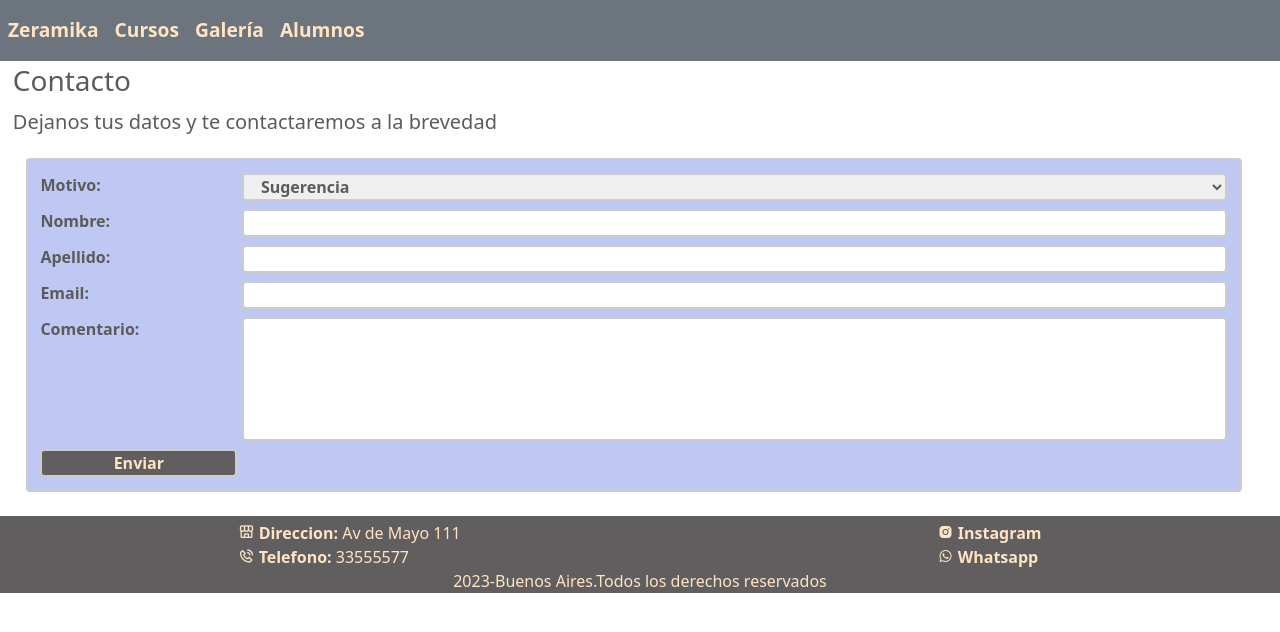
After one commit to SSDD2022/TP3, a Django app: page /contacto/ in a window 1280 px wide. The commit adds this page. Shown: the top 632 px of the page. Run offline with Django 4.2, Linux system fonts and the light colour scheme; some libraries are stand-ins or nearby versions.

Commit message:
form contacto

```diff
--- a/taller/forms.py
+++ b/taller/forms.py
@@ -1,5 +1,6 @@
 from django import forms
 from django.core.exceptions import ValidationError
+import re
 class Inscripcion_form(forms.Form):
         CURSOS = ((1, 'Cerámica para niños'),
                   (2, 'Cerámica para adultos'),
@@ -25,3 +26,25 @@ class agregar_trabajo_form(forms.Form):
     autor = forms.CharField(label="Autor", required=True)
     fecha = forms.DateField(widget=forms.DateInput(attrs={'type': 'date'}))
     #curso = forms.ChoiceField(choices=TYPE_CHOICES,)
+
+class Contacto(forms.Form):
+    MOTIVOS = (('SUG', 'Sugerencia'),
+               ('CON', 'Consulta'),
+               ('SUS', 'Suscripción')
+              )
+    motivo = forms.ChoiceField(choices = MOTIVOS, required=True)
+    nombre = forms.CharField(max_length=30,label="Nombre", required=True)
+    apellido = forms.CharField(max_length=50,label="Apellido", required=True)
+    mail = forms.EmailField(max_length=30,label="Email", required=True)
+    comentario = forms.CharField(max_length=500,widget=forms.Textarea(attrs={"rows":"5"}),required=False)
+    def clean_mail (self):
+        EMAIL_REGEX = r"(^[a-zA-Z0-9_.+-]+@[a-zA-Z0-9-]+\.[a-zA-Z0-9-.]+$)"
+        mail = self.cleaned_data.get('mail')
+        if mail and not re.match(EMAIL_REGEX, mail):
+            raise ValidationError ('Mail inválido')
+    def clean (self):
+        motivo = self.cleaned_data["motivo"]
+        comentario = self.cleaned_data["comentario"]
+        if motivo != 'SUS' and len(comentario) == 0:
+           self.fields['comentario'].widget.attrs['placeholder'] = 'Por favor completa el comentario ...'
+           raise ValidationError ( 'Por favor completa el comentario ...')
--- a/taller/static/taller/css/base.css
+++ b/taller/static/taller/css/base.css
@@ -1,3 +1,12 @@
+*{
+    margin: 0;                     /* buena práctica: resetear */
+    padding: 0;                    /* buena práctica: resetear */
+                                   /* setear fuentes y por último sans-serif */
+/*    font-size: medium;  */
+    box-sizing: border-box;
+    user-select: none;
+ }
+
 body{
     display: relative;   /* Para scroll con header fijo */
 }
--- /dev/null
+++ b/taller/static/taller/css/contacto.css
@@ -0,0 +1,63 @@
+.form-container {
+    display: grid;
+    grid-template-columns: 1fr 5fr;
+    grid-template-rows: auto;
+    grid-auto-flow: row;
+    grid-row-gap: 0.5rem;
+    grid-column-gap: 0.3rem;
+    width: 95%;
+    margin-top: 1.5rem;
+    margin-right: 0.5rem;
+    margin-left: 2%;
+    margin-bottom: 1.5em;
+    border: 2px solid #ccc;
+    border-radius: 4px;
+    box-sizing: border-box;
+    padding: 1%;
+    background-color: #bfc7f3; /* rgb(193, 214, 241);  /* bisque; */
+  }
+
+.form-container .labeles {
+    font-weight: bold;
+    color: #5c5b5b;
+}
+.form-containter .botones {
+    color: white;
+    font-size: medium;
+    font-weight: bold;
+    margin: 0 1.8rem 0 0;
+    text-align: center;
+}
+input, textarea, select {
+    border: 2px solid #ccc;
+    border-radius: 4px;
+    box-sizing: border-box;
+    padding-left: 0.8rem;
+}
+input:focus, textarea:focus, select:focus,
+input:hover, textarea:hover, select:hover  {
+    outline: 2px solid #ccc;
+    border-radius: 4px;
+    box-sizing: border-box;
+}
+select:hover {
+    cursor: pointer;
+}
+textarea {
+    resize: none;
+}
+select {
+    font-weight: bold;
+    color: #5c5b5b; /* rgb(221, 126, 10); */
+}
+input[type=submit] {
+    background-color: #605e5f;
+    color: bisque;
+    font-weight: bold;
+    padding-left: 0;
+}
+input[type=submit]:hover {
+    color: white;
+    font-weight: bold;
+    cursor: pointer;
+}
--- /dev/null
+++ b/taller/templates/taller/contacto.html
@@ -0,0 +1,32 @@
+{% extends 'taller/base.html' %}
+{% load static %}
+
+{% block title %}Inscipcion{% endblock %}
+
+{% block extra_css %}
+  <link rel="stylesheet" href="{% static 'taller/css/contacto.css' %}">
+{% endblock %}
+
+{% block header %}
+    <h3 class="titulo_pagina">Contacto</h3>
+    <h5 class="subtitulo_pagina">Dejanos tus datos y te contactaremos a la brevedad</h5>
+{% endblock %}
+
+{% block content %}
+<form action="" method="POST">
+  <section class="form-container">
+      {% csrf_token %}
+      <div class="labeles">{{form.motivo.label}}:</div>
+        {{form.motivo}}
+      <div class="labeles">{{form.nombre.label}}:</div>
+        {{form.nombre}}
+      <div class="labeles">{{form.apellido.label}}:</div>
+        {{form.apellido}}
+      <div class="labeles">{{form.mail.label}}:</div>
+        {{form.mail}}
+      <div class="labeles">{{form.comentario.label}}:</div>
+        {{form.comentario}}
+    <input type="submit" name="f_enviar"   id="f_enviar"   value="Enviar" class="botones">
+  </section>
+</form>
+{% endblock %}
--- a/taller/templates/taller/cursos.html
+++ b/taller/templates/taller/cursos.html
@@ -47,7 +47,7 @@
                   {% endcomment %}
                   <a class="destacado con_vacantes" href="{% url 'inscripcion' curso.id %}" >Vacantes disponibles - Inscribite !</a>
                 {% else %}
-                  <button class="destacado sin_vacantes">Contactanos si es de tu interés</button>
+                  <a class="destacado sin_vacantes" <a href="{% url 'contacto' 'CON' %}" >Contactanos si es de tu interés</a>
                 {% endif %}
               </div>
             </div>
--- a/taller/templates/taller/index.html
+++ b/taller/templates/taller/index.html
@@ -34,7 +34,7 @@
                 <p>Nuestro objetivo es brindarte un ámbito de conocimiento, aprendizaje y expresión a través de la cerámica. </p>
             </div>
             <div>
-                <p>Dejanos tu comentario <a href="{% url 'alumnos' %}"><i class='bx bx-message-rounded'></i> </a></p>
+                <p>Dejanos tu comentario <a href="{% url 'contacto' 'SUG' %}"><i class='bx bx-message-rounded'></i> </a></p>
             </div>
         </section>
 
--- a/taller/urls.py
+++ b/taller/urls.py
@@ -10,5 +10,7 @@ urlpatterns = [
  #  re_path(r'^cursos/inscripcion/(?P<id_curso>\d{1,2})/$', views.inscripcion, name="inscripcion"),
    path('cursos/inscripcion/<int:id_curso>/', views.inscripcion, name="inscripcion"),
    path('cursos/inscripcion/', views.inscripcion, name="inscripcion"),
-   path('agregar_trabajo/', views.agregar_trabajo, name="agregar_trabajo")
+   path('agregar_trabajo/', views.agregar_trabajo, name="agregar_trabajo"),
+   path('contacto/<motivo>/', views.contacto, name="contacto"),
+   path('contacto/', views.contacto, name="contacto")
    ]
--- a/taller/views.py
+++ b/taller/views.py
@@ -87,3 +87,22 @@ def agregar_trabajo(request):
 
     context = {'form': agregar_trabajo_form}
     return render(request, "taller/agregar_trabajo_galeria.html", context)
+
+def contacto(request,motivo=None):
+    if request.method == 'POST':
+        #POST
+        contacto_form = forms.Contacto(request.POST)
+        if contacto_form.is_valid():
+            messages.add_message(request, messages.SUCCESS, 'Mensaje recibido correctamente')
+            if motivo == 'SUG':
+               return redirect(reverse('taller'))
+            else:
+               return redirect(reverse('cursos'))
+        else:
+            messages.add_message(request, messages.ERROR,"Por favor verifica los datos")
+    else:
+        #GET
+        contacto_form = forms.Contacto(initial={'motivo':motivo})
+
+    context = {'form': contacto_form}
+    return render(request,"taller\contacto.html",context)
```
